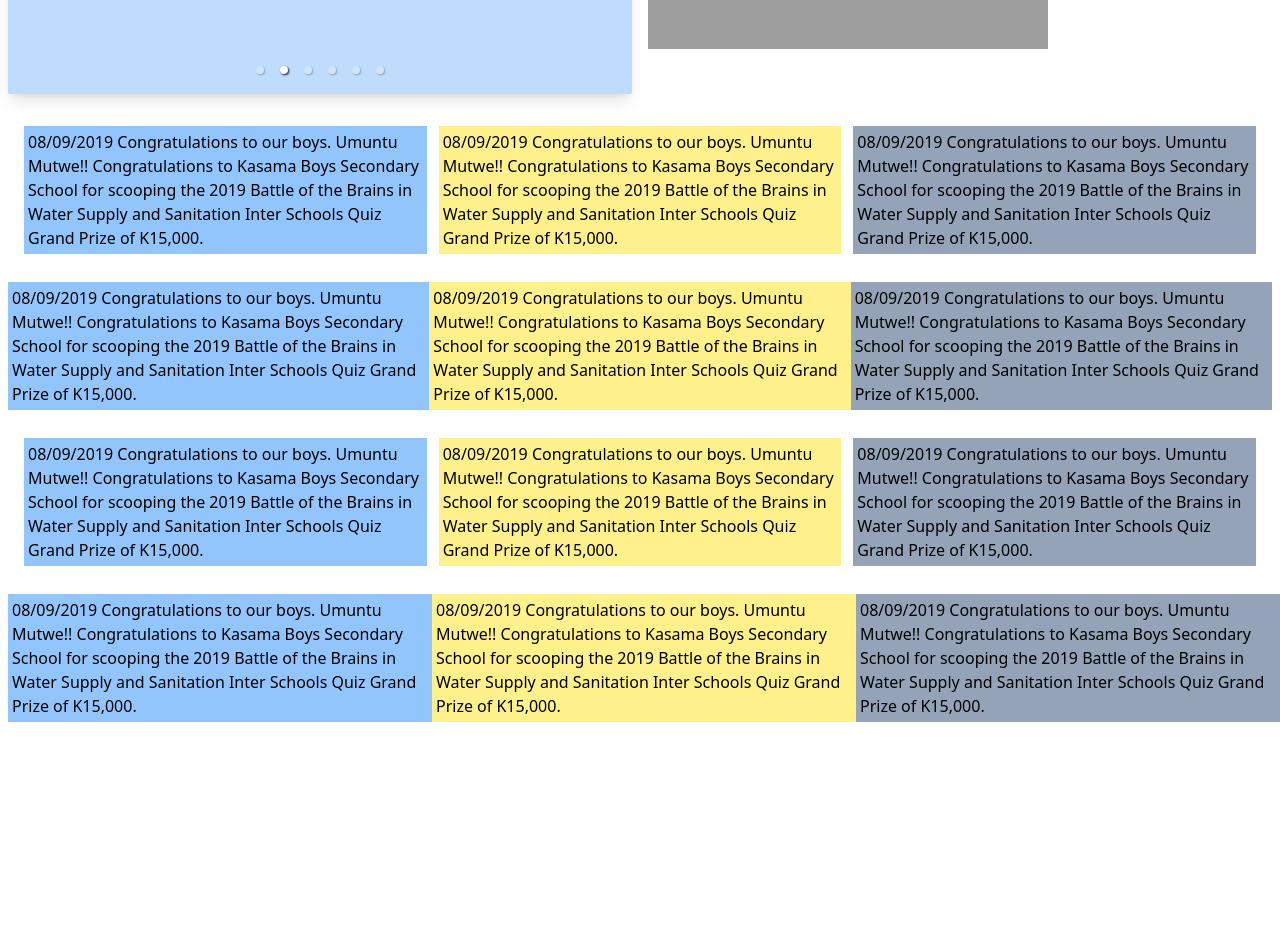
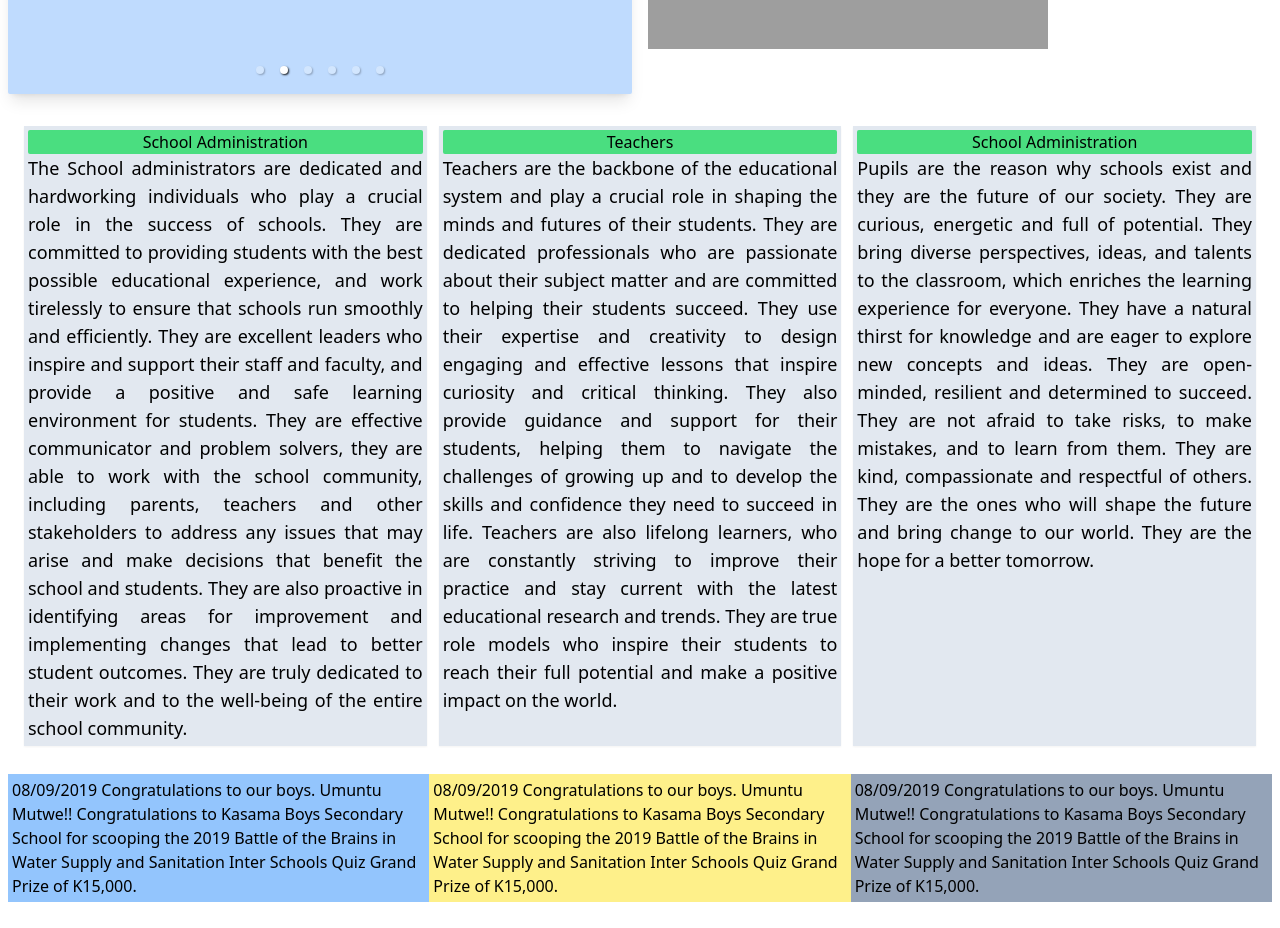
Before and after one commit to smushibi/kasama-boys, a Next.js app: page / in a window 1280 px wide. Shown: the part 880-1808 px from the top of the page. Before the commit the page ends 1610 px from the top, so only its background shows below. Built offline with nearby package versions, Linux system fonts and the light colour scheme; grey boxes are pictures that could not be loaded.

Commit message:
the Basic components about

```diff
--- a/pages/index.js
+++ b/pages/index.js
@@ -12,7 +12,7 @@
     <>
       <div>
         <p className="mt-20 w-full font-bold bg-green-300 text-center text-sm sm:text-xs md:text-xl lg:text-lg">
-        knowledge and Excellence
+          knowledge and Excellence
         </p>
       </div>
       <div className="grid  sm:grid-cols-1 md:grid-cols-2 lg:grid-cols-2  ">
@@ -53,29 +53,62 @@
         </div>
       </div>
       <div className=" m-4 p-2 grid sm:grid-cols-1 md:grid-cols-3 lg:grid-cols-3 xl:grid-cols-3 gap-3 ">
-        <div className="bg-blue-300 p-1">
-          {' '}
-          <p>
-            08/09/2019 Congratulations to our boys. Umuntu Mutwe!!
-            Congratulations to Kasama Boys Secondary School for scooping the
-            2019 Battle of the Brains in Water Supply and Sanitation Inter
-            Schools Quiz Grand Prize of K15,000.
+        <div className="bg-slate-200 shadow-sm p-1">
+          <button className="bg-green-400 shadow-2xl w-full rounded-sm  hover:bg-green-300">
+            School Administration
+          </button>{' '}
+          <p className="text-justify sm:text-sm md:text-base lg:text-lg">
+            The School administrators are dedicated and hardworking individuals
+            who play a crucial role in the success of schools. They are
+            committed to providing students with the best possible educational
+            experience, and work tirelessly to ensure that schools run smoothly
+            and efficiently. They are excellent leaders who inspire and support
+            their staff and faculty, and provide a positive and safe learning
+            environment for students. They are effective communicator and
+            problem solvers, they are able to work with the school community,
+            including parents, teachers and other stakeholders to address any
+            issues that may arise and make decisions that benefit the school and
+            students. They are also proactive in identifying areas for
+            improvement and implementing changes that lead to better student
+            outcomes. They are truly dedicated to their work and to the
+            well-being of the entire school community.
           </p>
         </div>
-        <div className="bg-yellow-200 p-1">
-          <p>
-            08/09/2019 Congratulations to our boys. Umuntu Mutwe!!
-            Congratulations to Kasama Boys Secondary School for scooping the
-            2019 Battle of the Brains in Water Supply and Sanitation Inter
-            Schools Quiz Grand Prize of K15,000.
+        <div className="bg-slate-200 shadow-sm p-1">
+          <button className="bg-green-400 shadow-2xl w-full rounded-sm  hover:bg-green-300">
+            Teachers
+          </button>{' '}
+          <p className="text-justify sm:text-sm md:text-base lg:text-lg">
+            Teachers are the backbone of the educational system and play a
+            crucial role in shaping the minds and futures of their students.
+            They are dedicated professionals who are passionate about their
+            subject matter and are committed to helping their students succeed.
+            They use their expertise and creativity to design engaging and
+            effective lessons that inspire curiosity and critical thinking. They
+            also provide guidance and support for their students, helping them
+            to navigate the challenges of growing up and to develop the skills
+            and confidence they need to succeed in life. Teachers are also
+            lifelong learners, who are constantly striving to improve their
+            practice and stay current with the latest educational research and
+            trends. They are true role models who inspire their students to
+            reach their full potential and make a positive impact on the world.
           </p>
         </div>
-        <div className="bg-slate-400 p-1">
-          <p>
-            08/09/2019 Congratulations to our boys. Umuntu Mutwe!!
-            Congratulations to Kasama Boys Secondary School for scooping the
-            2019 Battle of the Brains in Water Supply and Sanitation Inter
-            Schools Quiz Grand Prize of K15,000.
+        <div className="bg-slate-200 shadow-sm p-1">
+          <button className="bg-green-400 shadow-2xl w-full rounded-sm  hover:bg-green-300">
+            School Administration
+          </button>{' '}
+          <p className="text-justify sm:text-sm md:text-base lg:text-lg">
+            Pupils are the reason why schools exist and they are the future of
+            our society. They are curious, energetic and full of potential. They
+            bring diverse perspectives, ideas, and talents to the classroom,
+            which enriches the learning experience for everyone. They have a
+            natural thirst for knowledge and are eager to explore new concepts
+            and ideas. They are open-minded, resilient and determined to
+            succeed. They are not afraid to take risks, to make mistakes, and to
+            learn from them. They are kind, compassionate and respectful of
+            others. They are the ones who will shape the future and bring change
+            to our world. They are the hope for a better tomorrow.
           </p>
         </div>
       </div>
```
